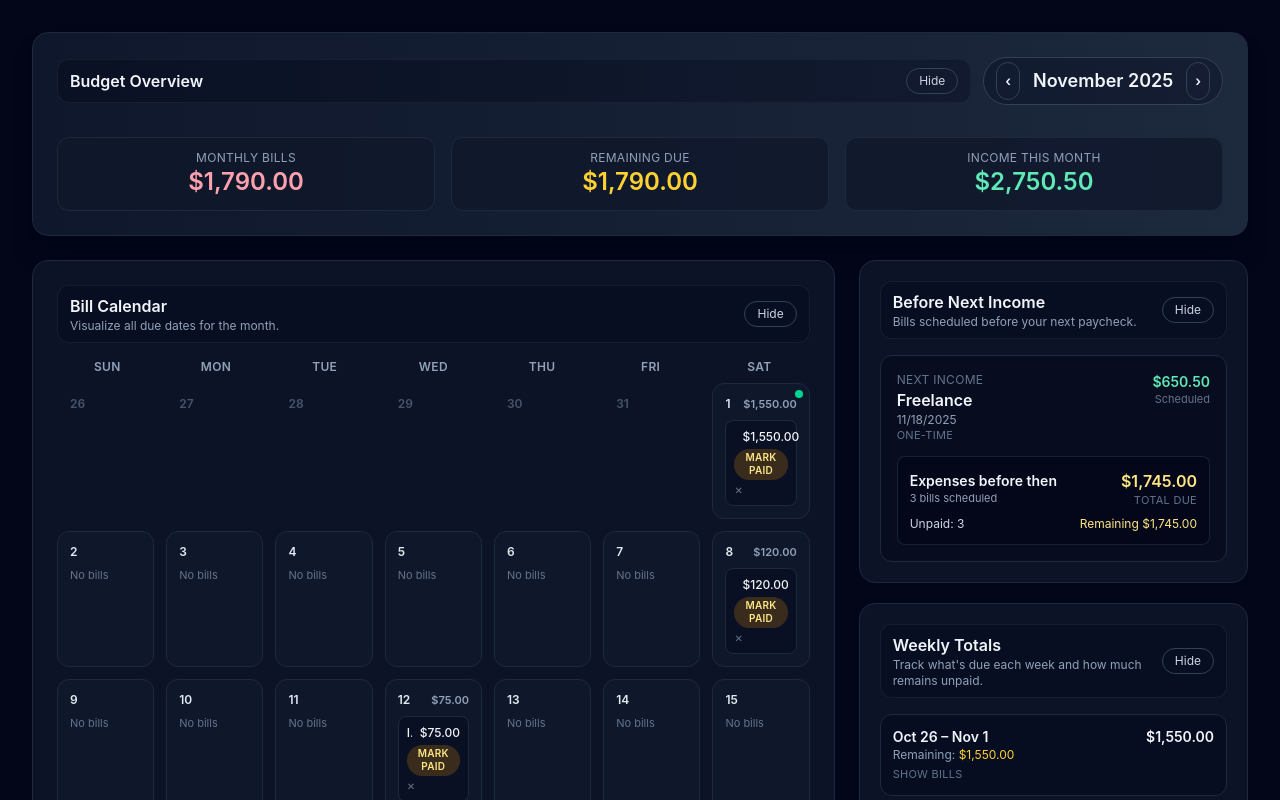
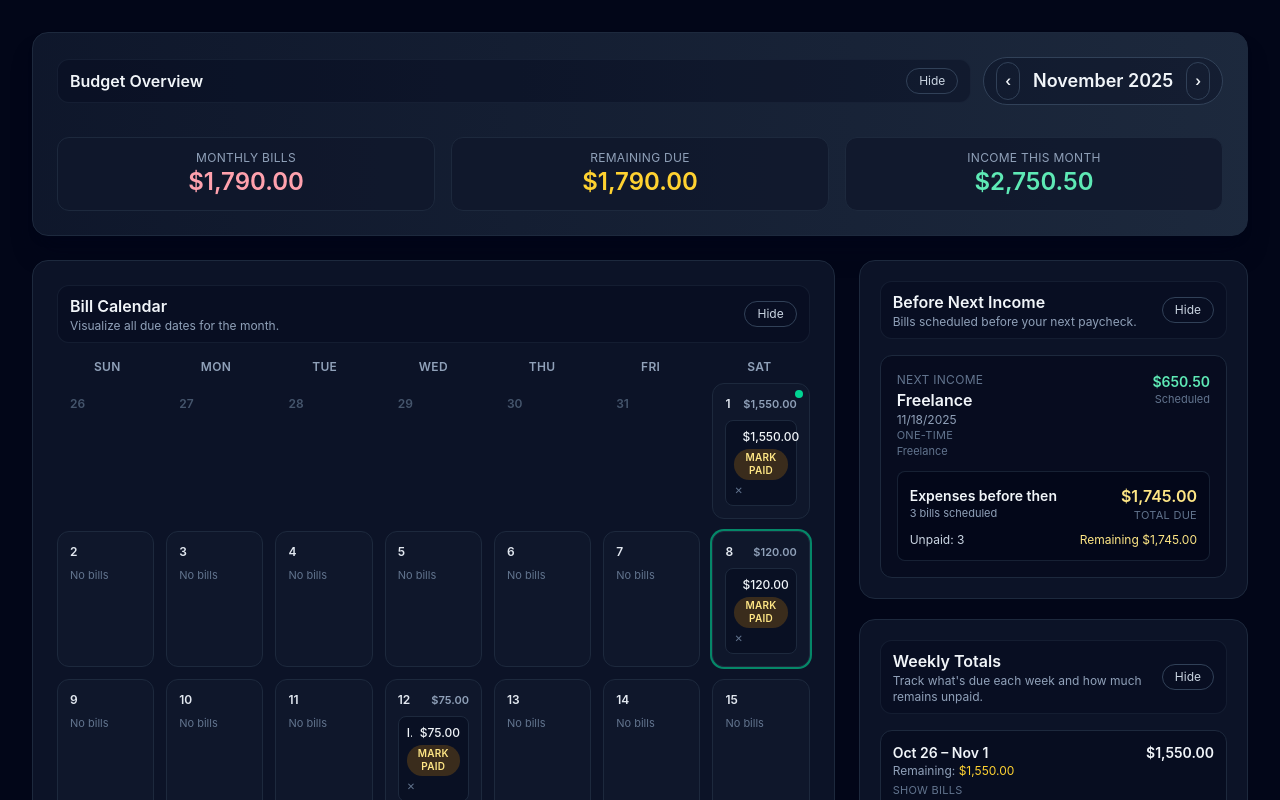
Before and after one commit to HelloDanni/billflow, a React (Vite) app: page / in a window 1280 px wide. Shown: the top 800 px of the page. Built offline with nearby package versions, Linux system fonts and the light colour scheme.

Commit message:
Enhance date handling: implement formatISODate function, update date formatting in income and bill management, and improve UI for upcoming income display

```diff
--- a/src/App.tsx
+++ b/src/App.tsx
@@ -40,10 +40,17 @@ type CollapsibleSectionProps = {
   onToggle: (id: string) => void;
 };
 
+const formatISODate = (date: Date) => {
+  const year = date.getFullYear();
+  const month = String(date.getMonth() + 1).padStart(2, '0');
+  const day = String(date.getDate()).padStart(2, '0');
+  return `${year}-${month}-${day}`;
+};
+
 function buildISOForCurrentMonth(day: number): string {
   const now = new Date();
   const date = new Date(now.getFullYear(), now.getMonth(), day);
-  return date.toISOString().slice(0, 10);
+  return formatISODate(date);
 }
 
 const DEFAULT_INCOME: IncomeEntry[] = [
@@ -177,15 +184,16 @@ const startOfDayValue = (date: Date) => new Date(date.getFullYear(), date.getMon
 const expandIncomeEntry = (entry: IncomeEntry, month: Date): IncomeOccurrence[] => {
   const recurrence = entry.recurrence ?? 'none';
   const occurrences: IncomeOccurrence[] = [];
-  const baseDate = new Date(entry.date);
+  const baseDate = parseISODate(entry.date);
   const monthStart = startOfMonth(month);
   const monthEnd = endOfMonth(month);
 
   const pushOccurrence = (date: Date) => {
+    const dateKey = formatISODate(date);
     occurrences.push({
-      occurrenceId: `${entry.id}-${date.toISOString().slice(0, 10)}`,
+      occurrenceId: `${entry.id}-${dateKey}`,
       entry,
-      date: date.toISOString().slice(0, 10),
+      date: dateKey,
       amount: entry.amount,
       source: entry.source,
     });
@@ -271,6 +279,7 @@ const CollapsibleSection = ({
 
 function App() {
   const today = new Date();
+  const todayISO = formatISODate(today);
   const [visibleMonth, setVisibleMonth] = useState(new Date(today.getFullYear(), today.getMonth(), 1));
   const [bills, setBills] = usePersistentState<Bill[]>('billflow:bills', DEFAULT_BILLS);
   const [incomes, setIncomes] = usePersistentState<IncomeEntry[]>('billflow:income', DEFAULT_INCOME);
@@ -287,13 +296,13 @@ function App() {
     dueDay: String(today.getDate()),
     recurrence: '1',
     notes: '',
-    date: today.toISOString().slice(0, 10),
+    date: todayISO,
   };
   const [billForm, setBillForm] = useState(billFormDefaults);
   const [incomeForm, setIncomeForm] = useState({
     source: '',
     amount: '',
-    date: today.toISOString().slice(0, 10),
+    date: todayISO,
     recurrence: 'none',
   });
 
@@ -398,6 +407,7 @@ function App() {
     const startOffset = startOfMonth.getDay();
     const calendarStart = new Date(visibleMonth);
     calendarStart.setDate(1 - startOffset);
+    const todayKey = formatISODate(today);
 
     return Array.from({ length: 42 }, (_, idx) => {
       const date = new Date(calendarStart);
@@ -406,6 +416,7 @@ function App() {
       const day = date.getDate();
       const billsForDay = inCurrentMonth ? billsByDay[day] ?? [] : [];
       const incomesForDay = inCurrentMonth ? incomesByDay[day] ?? [] : [];
+      const isToday = formatISODate(date) === todayKey;
       return {
         key: date.toISOString(),
         date,
@@ -414,9 +425,10 @@ function App() {
         bills: billsForDay,
         incomes: incomesForDay,
         hasIncome: incomesForDay.length > 0,
+        isToday,
       };
     });
-  }, [visibleMonth, billsByDay, incomesByDay]);
+  }, [visibleMonth, billsByDay, incomesByDay, today]);
 
   const totalDue = useMemo(() => visibleBills.reduce((sum, bill) => sum + bill.amount, 0), [visibleBills]);
   const paidSoFar = useMemo(
@@ -506,7 +518,7 @@ function App() {
       dueDay: String(bill.dueDay),
       recurrence: String(bill.recurrence),
       notes: bill.notes ?? '',
-      date: occurrenceDate.toISOString().slice(0, 10),
+      date: formatISODate(occurrenceDate),
     });
     setCollapsedSections((prev) => ({ ...prev, 'add-bill': false }));
     scrollToEditForm();
@@ -673,43 +685,85 @@ function App() {
       .filter((occurrence) => occurrence.time >= referenceTime)
       .sort((a, b) => a.time - b.time);
 
-    const nextIncome = sortedIncomes[0];
-    if (!nextIncome) return null;
+    if (sortedIncomes.length === 0) return null;
 
-    const incomeDate = parseISODate(nextIncome.date);
-    const incomeTime = startOfDayValue(incomeDate);
-    const monthsUntilIncome: Date[] = [];
-    const cursor = new Date(visibleMonth.getFullYear(), visibleMonth.getMonth(), 1);
-    let safety = 0;
-
-    while (cursor.getTime() <= incomeTime && safety < 12) {
-      monthsUntilIncome.push(new Date(cursor));
-      cursor.setMonth(cursor.getMonth() + 1);
-      safety += 1;
-    }
-
-    const billEntries = monthsUntilIncome.flatMap((month) => {
+    const billEntries = monthsToScan.flatMap((month) => {
       const billsForMonth = getBillsForMonth(month);
       const monthKeyForMonth = getMonthKey(month);
       const monthPayments = payments[monthKeyForMonth] ?? {};
       const maxDay = daysInMonth(month);
       return billsForMonth.map((bill) => {
         const dueDate = new Date(month.getFullYear(), month.getMonth(), Math.min(bill.dueDay, maxDay));
-        return { bill, dueDate, paid: Boolean(monthPayments[bill.id]) };
+        return { bill, dueDate, paid: Boolean(monthPayments[bill.id]), time: startOfDayValue(dueDate) };
       });
     });
 
-    const dueBeforeIncome = billEntries.filter((entry) => startOfDayValue(entry.dueDate) < incomeTime);
-    const totalDue = dueBeforeIncome.reduce((sum, entry) => sum + entry.bill.amount, 0);
-    const remainingDue = dueBeforeIncome.reduce((sum, entry) => (entry.paid ? sum : sum + entry.bill.amount), 0);
-    const unpaidCount = dueBeforeIncome.filter((entry) => !entry.paid).length;
+    const collectIncomeGroup = (startIndex: number) => {
+      const groupTime = sortedIncomes[startIndex].time;
+      const groupDate = parseISODate(sortedIncomes[startIndex].date);
+      const incomesForGroup: (typeof sortedIncomes)[number][] = [];
+      let index = startIndex;
+      while (index < sortedIncomes.length && sortedIncomes[index].time === groupTime) {
+        incomesForGroup.push(sortedIncomes[index]);
+        index += 1;
+      }
+      const amount = incomesForGroup.reduce((sum, occurrence) => sum + occurrence.amount, 0);
+      return {
+        nextIndex: index,
+        group: {
+          time: groupTime,
+          date: groupDate,
+          incomes: incomesForGroup,
+          amount,
+        },
+      };
+    };
+
+    const includedGroups: {
+      time: number;
+      date: Date;
+      incomes: (typeof sortedIncomes)[number][];
+      amount: number;
+    }[] = [];
+
+    const firstGroupResult = collectIncomeGroup(0);
+    includedGroups.push(firstGroupResult.group);
+    let nextIndex = firstGroupResult.nextIndex;
+    let lastIncludedTime = firstGroupResult.group.time;
+
+    while (nextIndex < sortedIncomes.length) {
+      const candidateTime = sortedIncomes[nextIndex].time;
+      const hasBlockingBill = billEntries.some((entry) => entry.time > lastIncludedTime && entry.time < candidateTime);
+      if (hasBlockingBill) break;
+      const nextGroupResult = collectIncomeGroup(nextIndex);
+      includedGroups.push(nextGroupResult.group);
+      lastIncludedTime = nextGroupResult.group.time;
+      nextIndex = nextGroupResult.nextIndex;
+    }
+
+    const allIncludedIncomes = includedGroups.flatMap((group) => group.incomes);
+    const combinedIncomeAmount = allIncludedIncomes.reduce((sum, income) => sum + income.amount, 0);
+    const sources = Array.from(new Set(allIncludedIncomes.map((income) => income.source)));
+    const coverageStart = includedGroups[0].date;
+    const coverageEnd = includedGroups[includedGroups.length - 1].date;
+
+    const dueBeforeFirstIncome = billEntries.filter((entry) => entry.time < includedGroups[0].time);
+    const totalDue = dueBeforeFirstIncome.reduce((sum, entry) => sum + entry.bill.amount, 0);
+    const remainingDue = dueBeforeFirstIncome.reduce((sum, entry) => (entry.paid ? sum : sum + entry.bill.amount), 0);
+    const unpaidCount = dueBeforeFirstIncome.filter((entry) => !entry.paid).length;
 
     return {
-      nextIncome,
+      groups: includedGroups,
+      incomeCount: allIncludedIncomes.length,
+      combinedIncomeAmount,
+      sources,
+      coverageStart,
+      coverageEnd,
       totalDue,
       remainingDue,
-      billCount: dueBeforeIncome.length,
+      billCount: dueBeforeFirstIncome.length,
       unpaidCount,
+      primaryIncome: includedGroups[0].incomes[0],
     };
   }, [getBillsForMonth, incomes, payments, referenceDate, visibleMonth]);
 
@@ -719,7 +773,7 @@ function App() {
     : '';
   const editingInstanceLabel =
     isEditingExpense && billForm.date
-      ? new Date(billForm.date).toLocaleDateString(undefined, { month: 'long', day: 'numeric', year: 'numeric' })
+      ? parseISODate(billForm.date).toLocaleDateString(undefined, { month: 'long', day: 'numeric', year: 'numeric' })
       : '';
 
   return (
@@ -783,13 +837,16 @@ function App() {
                 ))}
               </div>
               <div className="grid w-full grid-cols-7 gap-1 sm:gap-2 lg:gap-3">
-                {calendarCells.map((cell) => (
-                  <div
-                    key={cell.key}
-                    className={`relative min-h-[88px] overflow-hidden rounded-xl border p-1 text-[11px] sm:min-h-[120px] sm:p-3 sm:text-sm ${
-                      cell.inCurrentMonth ? 'border-slate-800 bg-slate-900' : 'border-transparent bg-transparent text-slate-600'
-                    }`}
-                  >
+                {calendarCells.map((cell) => {
+                  const cellClasses = [
+                    'relative min-h-[88px] overflow-hidden rounded-xl border p-1 text-[11px] sm:min-h-[120px] sm:p-3 sm:text-sm',
+                    cell.inCurrentMonth ? 'border-slate-800 bg-slate-900' : 'border-transparent bg-transparent text-slate-600',
+                  ];
+                  if (cell.isToday && cell.inCurrentMonth) {
+                    cellClasses.push('ring-2 ring-emerald-400/60');
+                  }
+                  return (
+                    <div key={cell.key} className={cellClasses.join(' ')}>
                       <div className="flex min-w-0 items-center gap-1 text-[11px] font-semibold sm:text-xs">
                         <span className={cell.inCurrentMonth ? 'text-slate-200' : 'text-slate-600'}>{cell.day}</span>
                         {cell.bills.length > 0 && (
@@ -848,7 +905,8 @@ function App() {
                         )}
                       </div>
                     </div>
-                ))}
+                  );
+                })}
               </div>
             </div>
           </CollapsibleSection>
@@ -866,16 +924,33 @@ function App() {
                   <div className="flex items-start justify-between gap-3">
                     <div>
                       <p className="text-xs uppercase tracking-wide text-slate-500">Next income</p>
-                      <p className="text-base font-semibold text-slate-100">{nextIncomeSummary.nextIncome.source}</p>
+                      <p className="text-base font-semibold text-slate-100">
+                        {nextIncomeSummary.incomeCount > 1
+                          ? `${nextIncomeSummary.incomeCount} incomes`
+                          : nextIncomeSummary.primaryIncome.source}
+                      </p>
                       <p className="text-xs text-slate-400">
-                        {parseISODate(nextIncomeSummary.nextIncome.date).toLocaleDateString()}
+                        {nextIncomeSummary.coverageStart.getTime() === nextIncomeSummary.coverageEnd.getTime()
+                          ? nextIncomeSummary.coverageStart.toLocaleDateString()
+                          : `${nextIncomeSummary.coverageStart.toLocaleDateString()} – ${nextIncomeSummary.coverageEnd.toLocaleDateString()}`}
                       </p>
                       <p className="text-[11px] uppercase tracking-wide text-slate-500">
-                        {incomeRecurrenceLabels[nextIncomeSummary.nextIncome.entry.recurrence ?? 'none']}
+                        {nextIncomeSummary.incomeCount === 1
+                          ? incomeRecurrenceLabels[nextIncomeSummary.primaryIncome.entry.recurrence ?? 'none']
+                          : nextIncomeSummary.groups.length === 1
+                            ? 'Multiple entries same day'
+                            : `${nextIncomeSummary.groups.length} income dates`}
                       </p>
+                      {nextIncomeSummary.sources.length > 0 && (
+                        <p className="text-[11px] text-slate-500">
+                          {nextIncomeSummary.sources.join(', ')}
+                        </p>
+                      )}
                     </div>
                     <div className="text-right">
-                      <p className="text-sm font-semibold text-emerald-300">{currency(nextIncomeSummary.nextIncome.amount)}</p>
+                      <p className="text-sm font-semibold text-emerald-300">
+                        {currency(nextIncomeSummary.combinedIncomeAmount)}
+                      </p>
                       <p className="text-[11px] text-slate-500">Scheduled</p>
                     </div>
                   </div>
@@ -899,6 +974,16 @@ function App() {
                       </span>
                     </div>
                   </div>
+                  {nextIncomeSummary.groups.length > 1 && (
+                    <ul className="space-y-1 rounded-lg border border-slate-800/60 bg-slate-950/40 p-2 text-[11px] text-slate-400">
+                      {nextIncomeSummary.groups.map((group) => (
+                        <li key={`next-income-${group.date.toISOString()}`} className="flex items-center justify-between">
+                          <span>{group.date.toLocaleDateString()}</span>
+                          <span className="text-slate-200">{currency(group.amount)}</span>
+                        </li>
+                      ))}
+                    </ul>
+                  )}
                 </div>
               ) : (
                 <p className="text-sm text-slate-500">Log an upcoming income to see which bills come before it.</p>
@@ -1011,7 +1096,7 @@ function App() {
                       >
                         <div>
                           <p className="font-semibold text-slate-100">{income.source}</p>
-                          <p className="text-xs text-slate-400">{new Date(income.date).toLocaleDateString()}</p>
+                          <p className="text-xs text-slate-400">{parseISODate(income.date).toLocaleDateString()}</p>
                           <p className="text-[11px] uppercase tracking-wide text-slate-500">
                             {incomeRecurrenceLabels[recurrence]}
                           </p>
```
Lines whose indentation alone changed are shown as unchanged.
